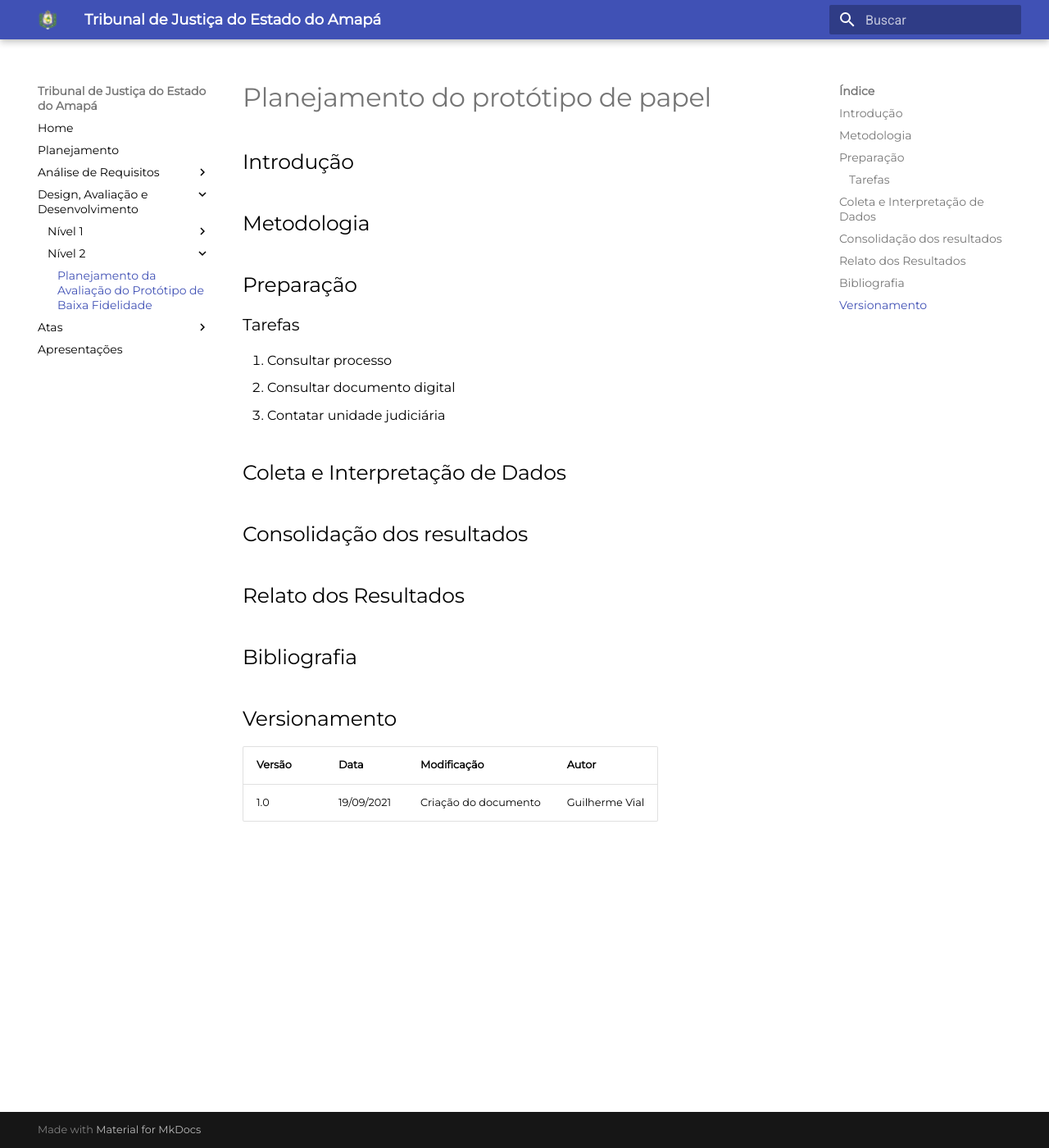
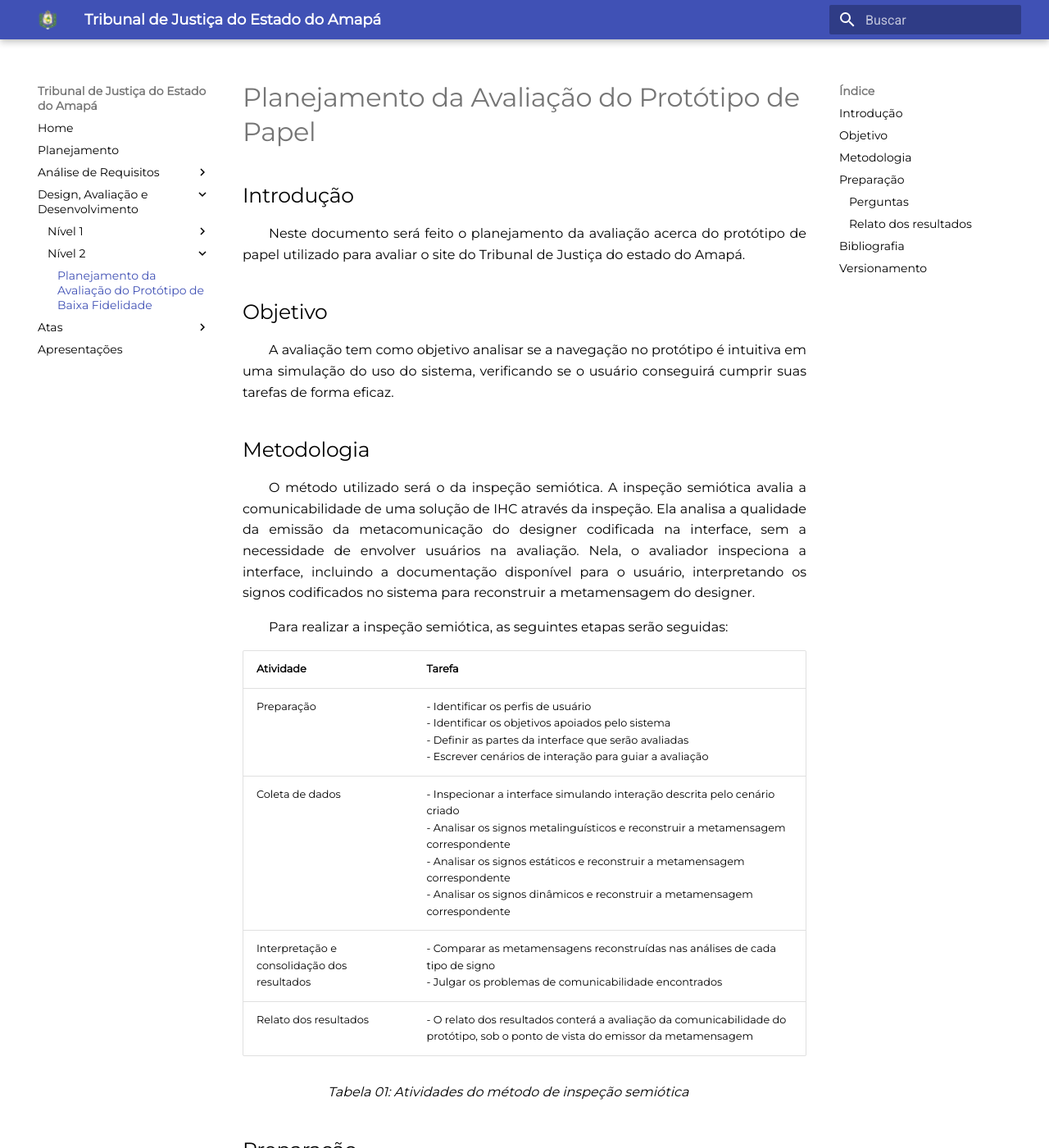
Before and after one commit to Interacao-Humano-Computador/2021.1-Tribunal_de_Justica_do_Amapa, an MkDocs documentation site: the page built from docs/design-ava-des/nivel-2/planejamento_avaliacao.md, in a window 1280 px wide and 1400 px high. Shown: the whole window at 82% size. Built offline with MkDocs 1.6.1 and Material for MkDocs 9.7.7, drawn with Linux system fonts in a browser that asks for light colours; some of the changed text lies outside the part shown.

Commit message:
adicao de tópicos no planejamento da avaliacao do prototipo papel

```diff
--- a/docs/design-ava-des/nivel-2/planejamento_avaliacao.md
+++ b/docs/design-ava-des/nivel-2/planejamento_avaliacao.md
@@ -1,27 +1,59 @@
-# Planejamento do protótipo de papel
+# Planejamento da Avaliação  do Protótipo de Papel
 
 ## Introdução
 
+&emsp;&emsp;Neste documento será feito o planejamento da avaliação acerca do protótipo de papel utilizado para avaliar o site do Tribunal de Justiça do estado do Amapá.
+
+## Objetivo
+&emsp;&emsp;A avaliação tem como objetivo analisar se a navegação no protótipo é intuitiva em uma simulação do uso do sistema, verificando se o usuário conseguirá cumprir suas tarefas de forma eficaz.
+
 ## Metodologia
+&emsp;&emsp;O método utilizado será o da inspeção semiótica. A inspeção semiótica avalia a comunicabilidade de uma solução de IHC através da inspeção. Ela analisa a qualidade da emissão da metacomunicação do designer codificada na interface, sem a necessidade de envolver usuários na avaliação. Nela, o avaliador inspeciona a interface, incluindo a documentação disponível para o usuário, interpretando os signos codificados no sistema para reconstruir a metamensagem do designer.
+
+&emsp;&emsp;Para realizar a inspeção semiótica, as seguintes etapas serão seguidas:
+
+| Atividade | Tarefa |
+| -- | -- |
+| Preparação | - Identificar os perfis de usuário<br>- Identificar os objetivos apoiados pelo sistema<br>- Definir as partes da interface que serão avaliadas<br>- Escrever cenários de interação para guiar a avaliação |
+| Coleta de dados | - Inspecionar a interface simulando interação descrita pelo cenário criado<br>- Analisar os signos metalinguísticos e reconstruir a metamensagem correspondente<br>- Analisar os signos estáticos e reconstruir a metamensagem correspondente<br>- Analisar os signos dinâmicos e reconstruir a metamensagem correspondente |
+| Interpretação e consolidação dos resultados | - Comparar as metamensagens reconstruídas nas análises de cada tipo de signo<br>- Julgar os problemas de comunicabilidade encontrados |
+| Relato dos resultados | - O relato dos resultados conterá a avaliação da comunicabilidade do protótipo, sob o ponto de vista do emissor da metamensagem |
+
+<figcaption>Tabela 01: Atividades do método de inspeção semiótica</figcaption>
 
 ## Preparação
+### Perguntas
 
-### Tarefas
-1. Consultar processo
-2. Consultar documento digital
-3. Contatar unidade judiciária
+O método de inspeção semiótica sugere as 5 perguntas a seguir para motivar e auxiliar a comparação das metamensagens:
 
-## Coleta e Interpretação de Dados
+1. O usuário poderia interpretar este signo ou esta mensagem diferente do previsto pelo designer?
+Como? Por quê?
+2. Essa outra interpretação ainda seria consistente com a intenção de design?
+3. A interpretação que estou (como avaliador) fazendo no momento me lembra de outras que já fiz em
+momentos anteriores da avaliação? Quais? Por quê?
+4. É possível formar classes de signos estáticos e dinâmicos a partir das análises realizadas? Quais?
+5. Existem signos estáticos ou dinâmicos que estão aparentemente mal classificados de acordo com as
+classes propostas em 4? Isso poderia causar problemas de comunicação com o sistema? Como?
 
-## Consolidação dos resultados
+### Relato dos resultados
 
-## Relato dos Resultados
+Na atividade de relato dos resultados, o avaliador deve:
+
+- fazer uma breve descrição do método para auxiliar o leitor a compreender como os resultados foram
+obtidos;
+- descrever os critérios utilizados para selecionar as partes da interface inspecionadas;
+- para cada um dos três tipos de signos inspecionados, fornecer:
+    1. identificação de signos relevantes (listar e justificar a sua relevância);
+    2. identificação das classes de signos utilizadas;
+    3. uma versão revisada da metamensagem do designer.288 Capítulo 12. Métodos de Avaliação de IHC
+- redigir a apresentação e explicação do julgamento do avaliador sobre os problemas de comunicabilidade encontrados, que possam dificultar ou impedir os usuários de entenderem a metamensagem ou interagirem com o sistema de forma produtiva.
 
 ## Bibliografia
-
+> BARBOSA, Simone. SILVA Bruno. "Interação Humano-Computador"
 
 ## Versionamento
 
-|Versão|Data|Modificação|Autor|
+| Versão | Data | Modificação | Autor |
 |--|--|--|--|
 | 1.0 | 19/09/2021 | Criação do documento | Guilherme Vial |
+| 1.1 | 20/09/2021 | Adição dos tópicos | Guilherme e Lucas |
```
